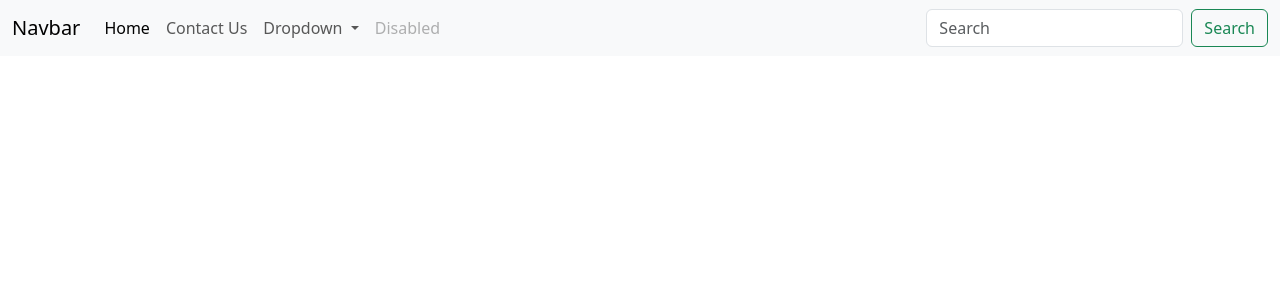
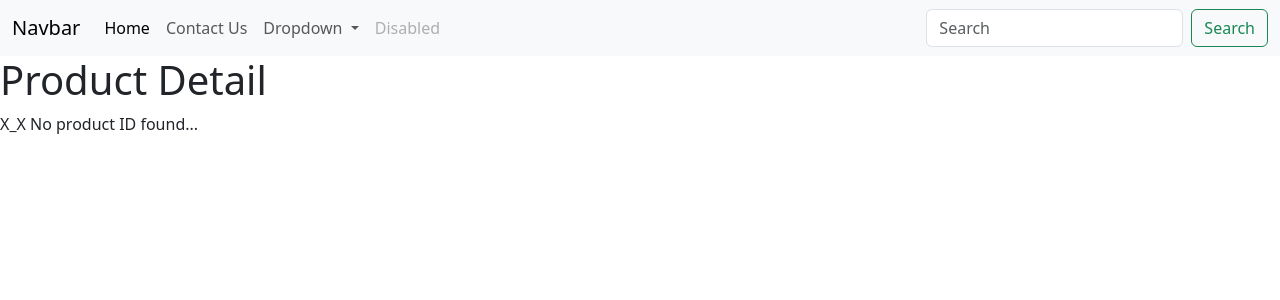
Before and after one commit to ZeroaNinea/Vue.js-Complete-Course-2, a Vue app: page /product in a window 1280 px wide. Shown: the top 300 px of the page. Built offline with nearby package versions, Linux system fonts and the light colour scheme.

Commit message:
no found page added

```diff
--- a/src/components/Product/ProductDetail.vue
+++ b/src/components/Product/ProductDetail.vue
@@ -9,6 +9,12 @@ console.log(route.params)
 <template>
   <div>
     <h1>Product Detail</h1>
-    <p>Product ID: {{ route.params.productId }}</p>
+    <!-- <p>Product ID: {{ route.params.productId }}</p> -->
+    <div v-if="route.params.productId">
+      <p>Product ID: {{ route.params.productId }}</p>
+    </div>
+    <div v-else>
+      <p>X_X No product ID found...</p>
+    </div>
   </div>
 </template>
--- a/src/router/index.ts
+++ b/src/router/index.ts
@@ -19,6 +19,10 @@ const router = createRouter({
       path: '/product/:productId',
       component: () => import('../components/Product/ProductDetail.vue'),
     },
+    {
+      path: '/product/',
+      component: () => import('../components/Product/ProductDetail.vue'),
+    },
   ],
 })
 
```
